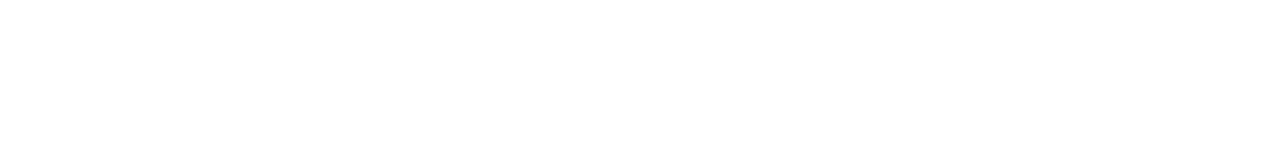
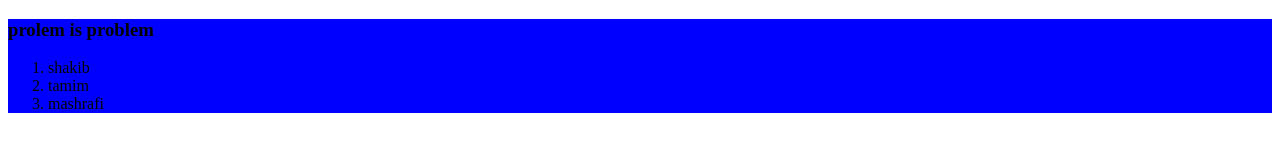
Before and after one commit to shakib0750/problem-is-problem, a plain HTML site: page index.html in a window 1280 px wide. Drawn offline with Linux system fonts and the light colour scheme.

Commit message:
add style css

```diff
--- a/index.html
+++ b/index.html
@@ -4,8 +4,16 @@
     <meta charset="UTF-8">
     <meta name="viewport" content="width=device-width, initial-scale=1.0">
     <title>problem is poblem</title>
+    <link rel="stylesheet" href="style/style.css">
 </head>
 <body>
-
+    <div>
+        <h3>prolem is problem</h3>
+        <ol>
+            <li>shakib</li>
+            <li>tamim</li>
+            <li>mashrafi</li>
+        </ol>
+    </div>
 </body>
 </html>
--- /dev/null
+++ b/style/style.css
@@ -0,0 +1,3 @@
+div{
+    background-color: blue;
+}
```
